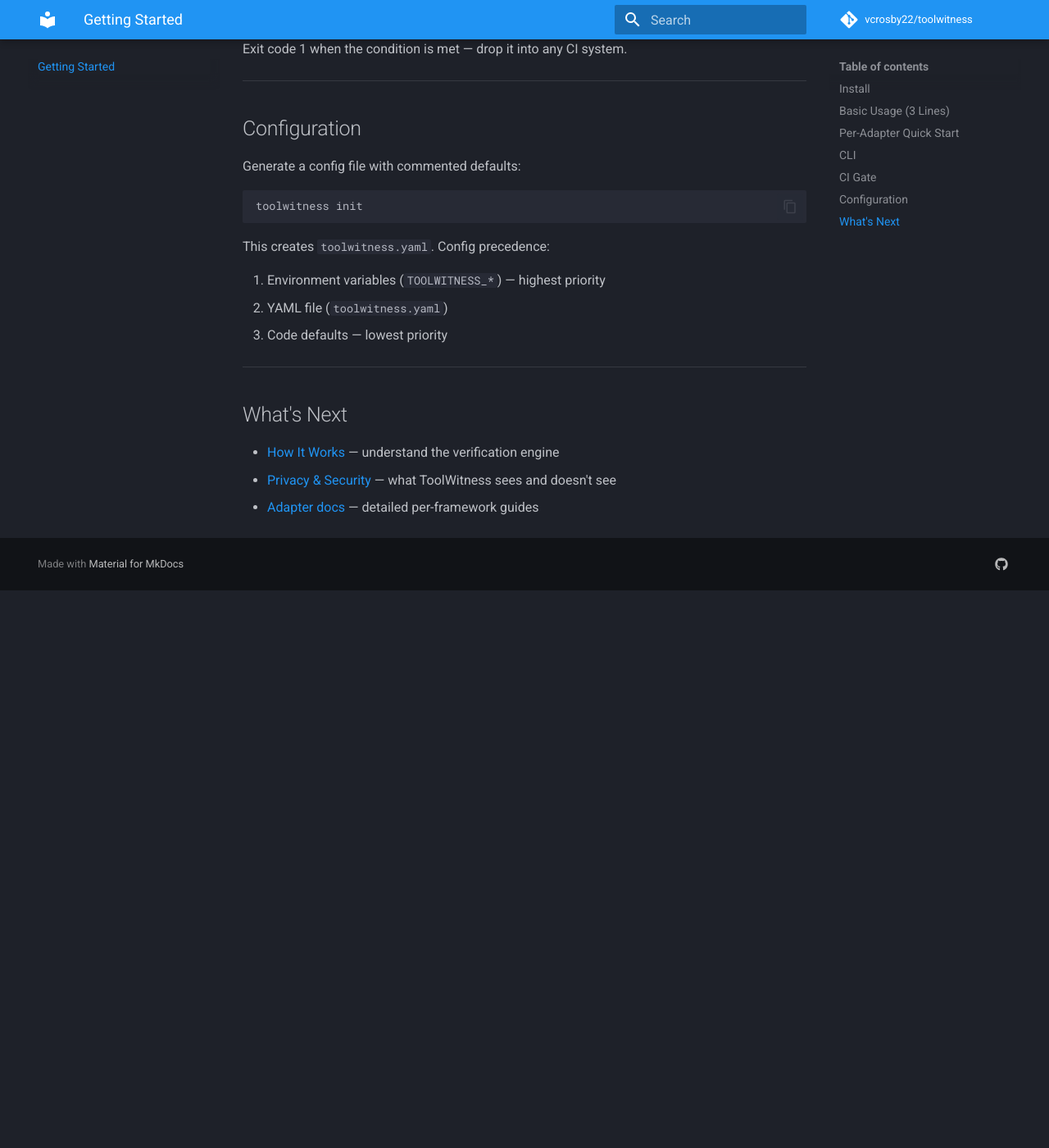
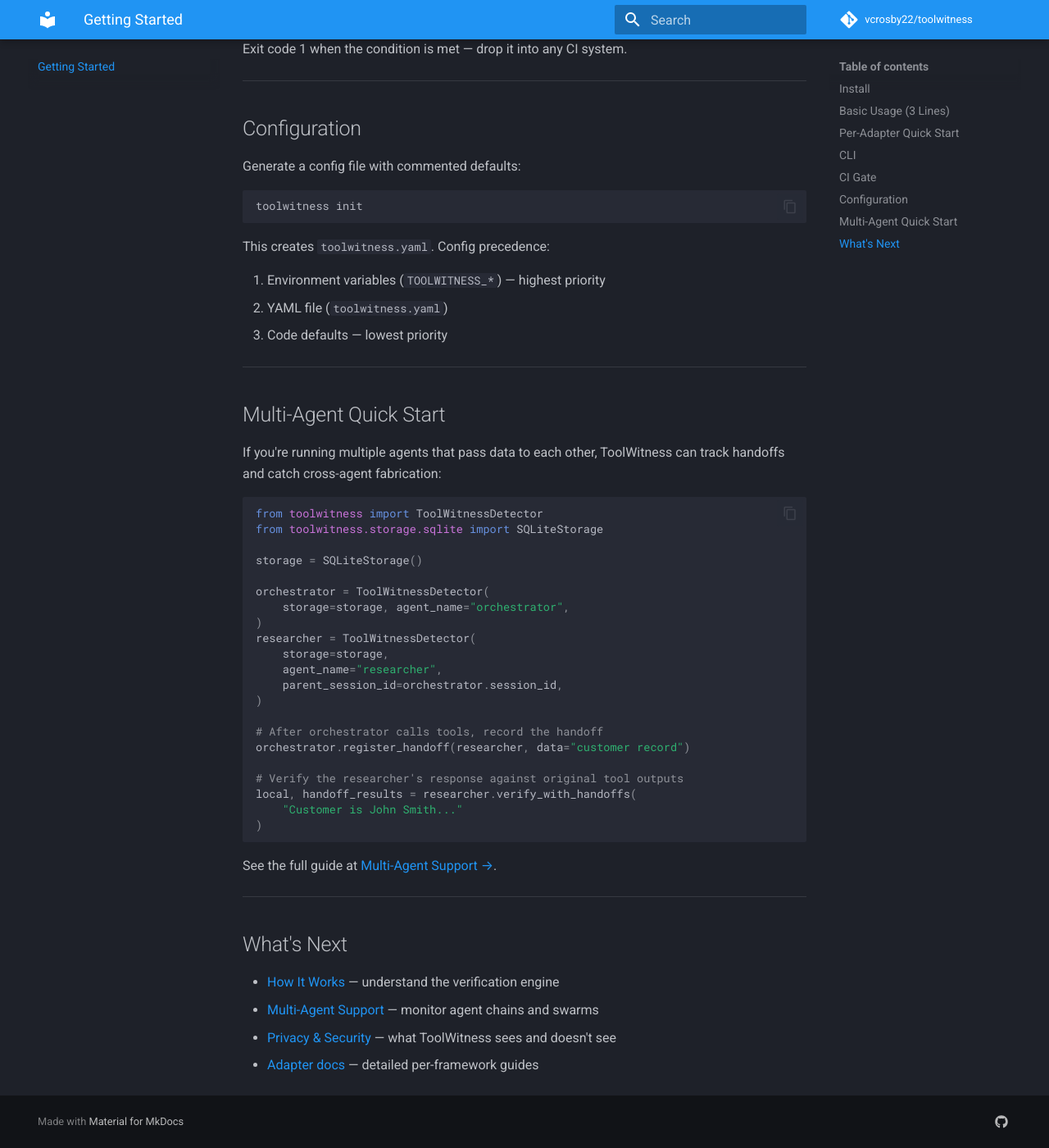
Before and after one commit to vcrosby22/toolwitness, an MkDocs documentation site: the page built from docs/getting-started.md, in a window 1280 px wide and 1400 px high, scrolled down 2011 px. Shown: the whole window at 82% size. Built offline with MkDocs 1.6.1 and Material for MkDocs 9.7.7, drawn with Linux system fonts in a browser that asks for light colours; comment, search, counter and statistics services are not loaded; before the commit the page ends 2731 px from its top, so only the background shows below that.

Commit message:
Add multi-agent documentation to GitHub Pages and README
New docs/multi-agent.md page covering session hierarchy, handoff
tracking, cross-agent verification, quick start, dashboard view,
remediation guidance, and framework adapter support.

Updated index.md (feature card), how-it-works.md (new section),
getting-started.md (multi-agent quick start), mkdocs.yml (nav),
and README.md (multi-agent section + dashboard agent tree).

Made-with: Cursor

````diff
--- a/docs/getting-started.md
+++ b/docs/getting-started.md
@@ -188,8 +188,41 @@ This creates `toolwitness.yaml`. Config precedence:
 
 ---
 
+## Multi-Agent Quick Start
+
+If you're running multiple agents that pass data to each other, ToolWitness can track handoffs and catch cross-agent fabrication:
+
+```python
+from toolwitness import ToolWitnessDetector
+from toolwitness.storage.sqlite import SQLiteStorage
+
+storage = SQLiteStorage()
+
+orchestrator = ToolWitnessDetector(
+    storage=storage, agent_name="orchestrator",
+)
+researcher = ToolWitnessDetector(
+    storage=storage,
+    agent_name="researcher",
+    parent_session_id=orchestrator.session_id,
+)
+
+# After orchestrator calls tools, record the handoff
+orchestrator.register_handoff(researcher, data="customer record")
+
+# Verify the researcher's response against original tool outputs
+local, handoff_results = researcher.verify_with_handoffs(
+    "Customer is John Smith..."
+)
+```
+
+See the full guide at [Multi-Agent Support →](multi-agent.md).
+
+---
+
 ## What's Next
 
 - [How It Works](how-it-works.md) — understand the verification engine
+- [Multi-Agent Support](multi-agent.md) — monitor agent chains and swarms
 - [Privacy & Security](privacy.md) — what ToolWitness sees and doesn't see
 - [Adapter docs](adapters/openai.md) — detailed per-framework guides
--- a/mkdocs.yml
+++ b/mkdocs.yml
@@ -44,6 +44,7 @@ nav:
   - How It Works: how-it-works.md
   - Remediation: remediation.md
   - Gallery: gallery.md
+  - Multi-Agent Support: multi-agent.md
   - Testing Results: testing-results.md
   - Privacy & Security: privacy.md
   - Why Open Source: why-open-source.md
````
Also changed, not shown: README.md (+41 -0 lines), docs/how-it-works.md (+22 -0 lines), docs/index.md (+6 -0 lines), docs/multi-agent.md (added, +206 -0 lines).
